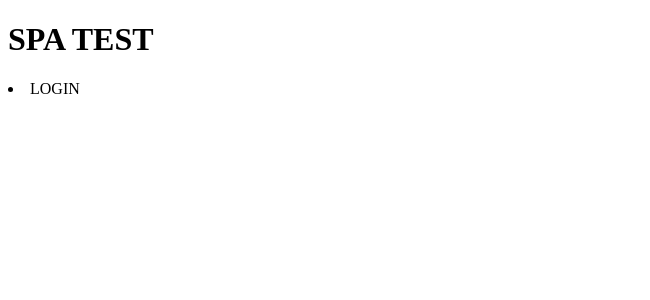
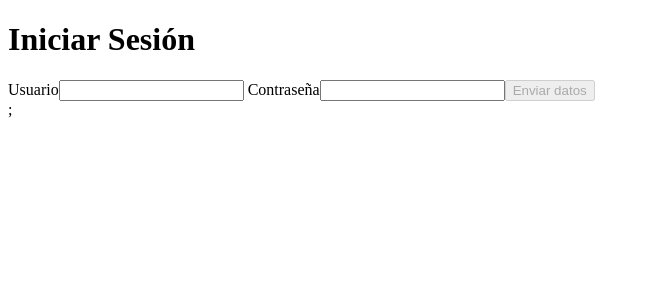
Before and after one commit to AVGRO0T/PracticaFundamentosReact, a React (Create React App) app: page / in a window 1280 px wide. Shown: the top 300 px of the page, without its empty margins (0-650 px from the left). Built offline with nearby package versions, Linux system fonts and the light colour scheme.

Commit message:
Login Page Conection to API

```diff
--- a/src/App.js
+++ b/src/App.js
@@ -1,9 +1,8 @@
-import { Header } from "./templates/header";
-
+import UserLogin from "./userLogin/userLogin";
 function App() {
   return (
     <div className="App">
-      <Header></Header>
+      <UserLogin />
     </div>
   );
 }
--- a/src/clientApi/petitions.js
+++ b/src/clientApi/petitions.js
@@ -1,10 +1,10 @@
 import client,{
     removeAuthorizationHeader,
   setAuthorizationHeader,
-} from "../../../../twitter/twitter-react/src/api/client";
+} from "./client";
 import storage from "./tokenStorage";
 export const login = credentials => {
-    return client.post('/auth/login', credentials).then(({ accessToken }) => {
+    return client.post('auth/login', credentials).then(({ accessToken }) => {
       setAuthorizationHeader(accessToken);
       storage.set('auth', accessToken);
     });
--- a/src/userLogin/userLogin.js
+++ b/src/userLogin/userLogin.js
@@ -1 +1,60 @@
 import { useState } from "react";
+//import { useAuth } from "./userState";
+import { login } from "../clientApi/petitions";
+
+const UserLogin = () => {
+    const [username, setUsername] = useState('');
+    const [password, setPassword] = useState('');
+    const [error, setError] = useState(null);
+    const [isFetching, setIsFetching] = useState(false);
+    //const { handleLogin } = useAuth();
+
+    const handleChangeUsername = event => setUsername(event.target.value);
+    const handleChangePassword = event => setPassword(event.target.value);
+    const resetError = () => setError(null);
+    const handleSubmit = async event => {
+        event.preventDefault();
+
+        try {
+          resetError();
+          setIsFetching(true);
+          await login({ username, password });
+         // useAuth();
+          //const to = location.state?.from?.pathname || '/';
+
+          // const to =
+          //   (location.state &&
+          //     location.state.from &&
+          //     location.state.from.pathname) ||
+          //   '/';
+
+         // navigate(to, { replace: true });
+        } catch (error) {
+          setError(error);
+          setIsFetching(false);
+        }
+      };
+
+      const isButtonEnabled = () => username && password && !isFetching;
+
+
+      return (
+        <div className="userLogin">
+            <h1> Iniciar Sesión </h1>
+            <form onSubmit={handleSubmit}>
+            <label> Usuario</label>
+            <input type={"text"} onChange={handleChangeUsername} name="username" value={username}/>
+            <label> Contraseña</label>
+            <input type={"password"} onChange={handleChangePassword} name="password" value={password}/>
+            <input disabled={!isButtonEnabled()} type="submit" value="Enviar datos"/>
+            </form>
+            {error && (
+        <div onClick={resetError} className="loginPage-error">
+          {error.message}
+        </div>
+      )};
+        </div>
+      );
+};
+
+export default UserLogin;
--- /dev/null
+++ b/src/userLogin/userState.js
@@ -0,0 +1,27 @@
+import { createContext, useContext, useState } from 'react';
+
+const AuthContext = createContext();
+
+export const AuthContextConsumer = AuthContext.Consumer;
+
+AuthContext.displayName = 'Auth';
+
+export const AuthContextProvider = ({ isInitiallyLogged, children }) => {
+  const [isLogged, setIsLogged] = useState(isInitiallyLogged);
+
+  const handleLogin = () => setIsLogged(true);
+  const handleLogout = () => setIsLogged(false);
+
+  return (
+    <AuthContext.Provider value={{ isLogged, handleLogin, handleLogout }}>
+      {children}
+    </AuthContext.Provider>
+  );
+};
+
+export const useAuth = () => {
+  const value = useContext(AuthContext);
+  return value;
+};
+
+export default AuthContext;
```
Also changed, not shown: 1 other file (tests, documents, lock files or other folders).
